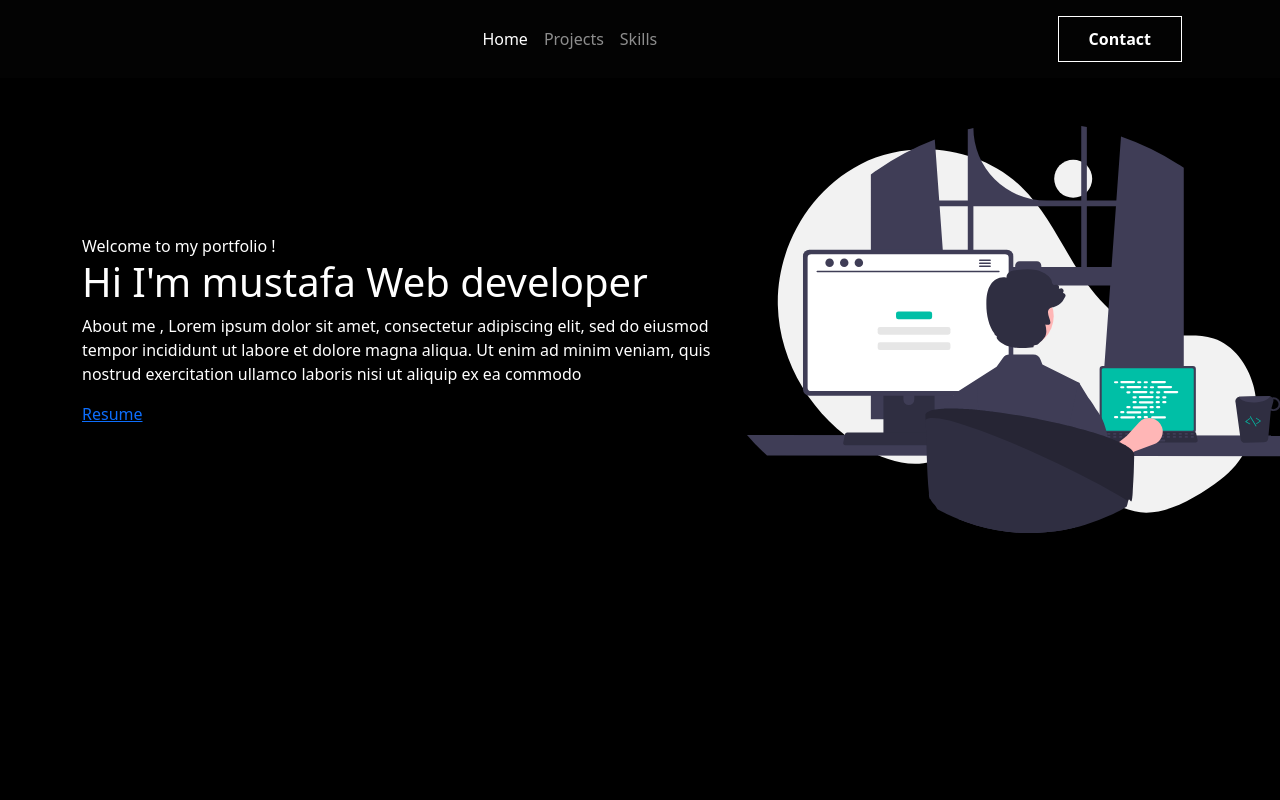
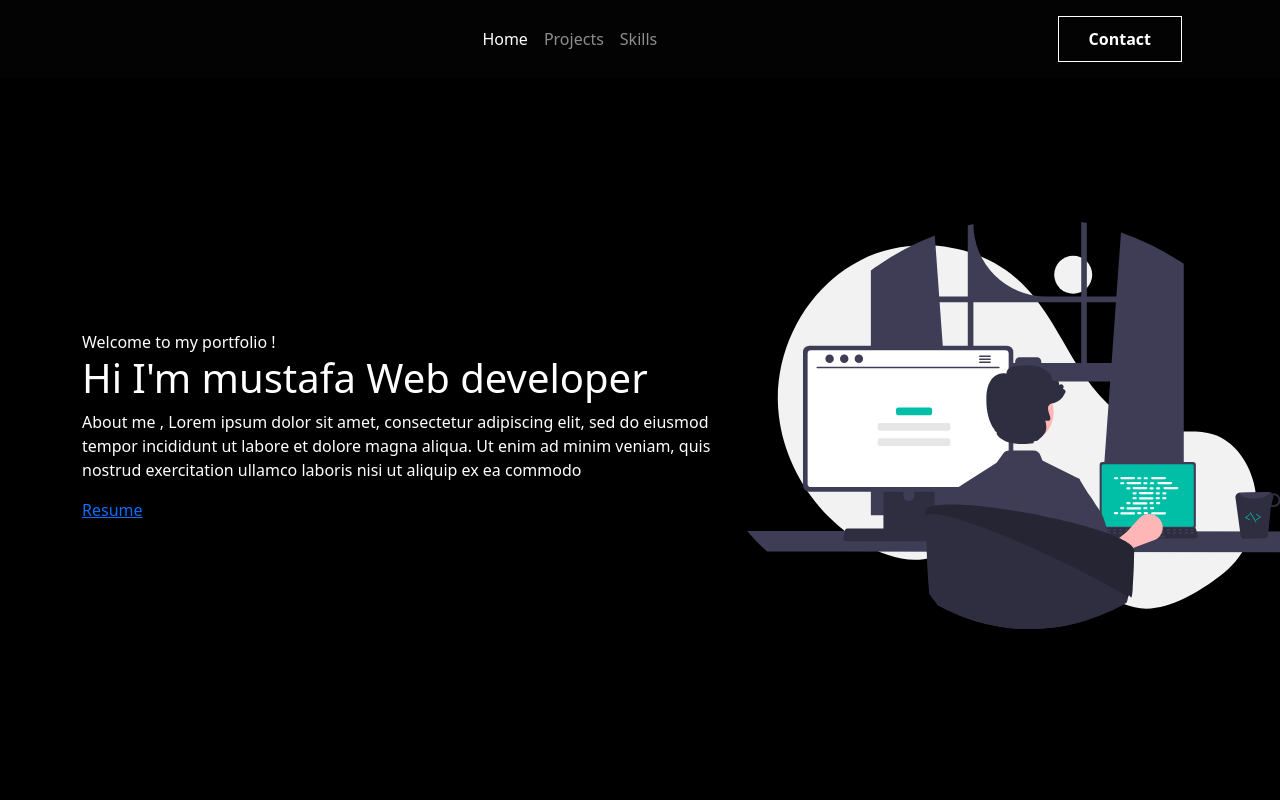
Before and after one commit to mustafa-bhm/Portfolio, a React (Create React App) app: page / in a window 1280 px wide. Shown: the top 800 px of the page. Built offline with nearby package versions, Linux system fonts and the light colour scheme.

Commit message:
adding animations

```diff
--- a/package.json
+++ b/package.json
@@ -8,6 +8,7 @@
     "@testing-library/react": "^13.4.0",
     "@testing-library/user-event": "^13.5.0",
     "animate.css": "^4.1.1",
+    "aos": "^2.3.4",
     "bootstrap": "^5.1.3",
     "cors": "^2.8.5",
     "react": "^18.2.0",
--- a/src/App.css
+++ b/src/App.css
@@ -64,9 +64,11 @@ h6 {
 .logo {
   width: 7rem;
 }
+/* animate__fadeInDown */
 
 /* Banner styles  */
 .banner {
+  padding-top: 6rem;
   background-color: black;
   color: #fff;
   height: 100vh;
--- a/src/components/Banner.js
+++ b/src/components/Banner.js
@@ -1,11 +1,17 @@
 import { Col, Container, Row } from "react-bootstrap";
 import headerimg from "../assets/img/banner.svg";
+import "animate.css";
+import TrackVisibility from "react-on-screen";
+import { isVisible } from "@testing-library/user-event/dist/utils";
 
 function Banner() {
   return (
     <section className="banner" id="home">
-      <Container>
-        <Row className="align-items-center">
+      <TrackVisibility>
+        <Container
+          className={isVisible ? "animate__animated animate__fadeInDown" : ""}
+        >
+          <Row className="align-items-center  ">
             <Col xs={12} md={6} xl={7}>
               <span className="tagline"> Welcome to my portfolio !</span>
               <h1>
@@ -15,8 +21,8 @@ function Banner() {
                 {" "}
                 About me , Lorem ipsum dolor sit amet, consectetur adipiscing
                 elit, sed do eiusmod tempor incididunt ut labore et dolore magna
-              aliqua. Ut enim ad minim veniam, quis nostrud exercitation ullamco
-              laboris nisi ut aliquip ex ea commodo
+                aliqua. Ut enim ad minim veniam, quis nostrud exercitation
+                ullamco laboris nisi ut aliquip ex ea commodo
               </p>
 
               <a href="https://resume.creddle.io/resume/qhc7b38b36">Resume</a>
@@ -26,6 +32,7 @@ function Banner() {
             </Col>
           </Row>
         </Container>
+      </TrackVisibility>
     </section>
   );
 }
--- a/src/components/Contact.js
+++ b/src/components/Contact.js
@@ -1,6 +1,15 @@
 import { useForm, ValidationError } from "@formspree/react";
+import "animate.css";
+import Aos from "aos";
+import "aos/dist/aos.css";
+import { useEffect } from "react";
 
 export const Contact = () => {
+  // to initiat Aos
+  useEffect(() => {
+    Aos.init({ duration: 2000 });
+  }, []);
+
   // to email the form
   const [state, handleSubmit] = useForm("mvoyddll");
   if (state.succeeded) {
@@ -16,8 +25,8 @@ export const Contact = () => {
   }
 
   return (
-    <div className="contact" id="contact">
-      <div className="form">
+    <div className="contact " id="contact">
+      <div data-aos="fade-up" className="form">
         <h3> Get in touch</h3>
         <div>
           <form className="input-flex" onSubmit={handleSubmit}>
--- a/src/components/Skills.js
+++ b/src/components/Skills.js
@@ -6,8 +6,16 @@ import htmlIcon from "../assets/img/html.svg";
 import JsIcon from "../assets/img/javascript.svg";
 import cssIcon from "../assets/img/css3.svg";
 import bootstrapIcon from "../assets/img/bootstrap.svg";
+import "animate.css";
+import Aos from "aos";
+import "aos/dist/aos.css";
+import { useEffect } from "react";
 
 function Skills() {
+  // to initait Aos
+  useEffect(() => {
+    Aos.init({ duration: 2000 });
+  }, []);
   const responsive = {
     superLargeDesktop: {
       breakpoint: { max: 4000, min: 3000 },
@@ -32,12 +40,13 @@ function Skills() {
         <Row>
           <Col>
             <div className="skill-box">
-              <h2>Skills</h2>
+              <h2 data-aos="fade-right">Skills</h2>
               <p>
                 Lorem Lorem ipsum dolor sit amet, consectetur adipiscing elit,
                 sed do eiusmod tempor incididunt ut labore et dolore magna
                 aliqua.
               </p>
+              <div data-aos="fade-left">
                 <Carousel
                   responsive={responsive}
                   infinite={true}
@@ -65,6 +74,7 @@ function Skills() {
                   </div>
                 </Carousel>
               </div>
+            </div>
           </Col>
         </Row>
       </Container>
```
Also changed, not shown: 1 other file (tests, documents, lock files or other folders). Lines whose indentation alone changed are shown as unchanged.
